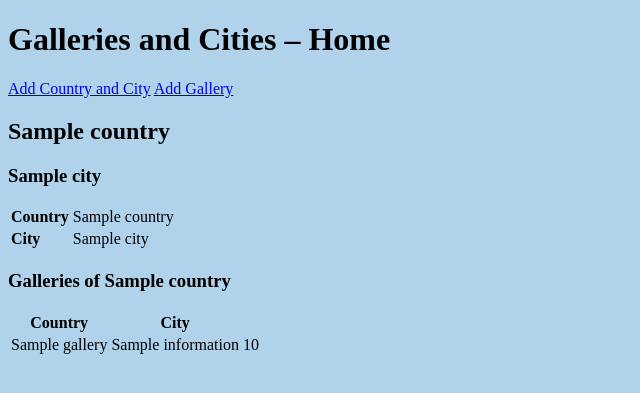
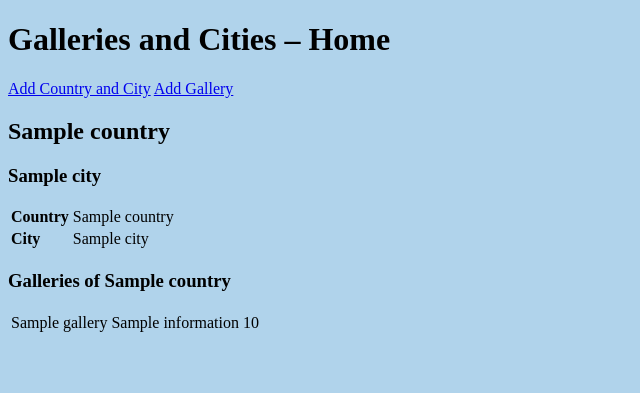
Before and after one commit to su-adam/final_project, a Flask app: page / in a window 1280 px wide. Shown: the top 393 px of the page, without its empty margins (0-640 px from the left). Run offline with Flask 2, Linux system fonts and the light colour scheme; a database or web service that is not in the repository returns one stand-in record (values such as "Sample title"); data that the repository does not hold is empty.

Commit message:
changes to for loop in frontend58

```diff
--- a/frontend/application/templates/index.html
+++ b/frontend/application/templates/index.html
@@ -17,10 +17,6 @@
 
     <h3>Galleries of {{ location["country"] }}</h3>
     <table>
-        <tr>
-            <th>Country</th>
-            <th>City</th>
-        </tr>
         {% for gallery in location["galleries"] %}
         <tr>
             <td>{{ gallery["gallery_name"] }}</td>
```
